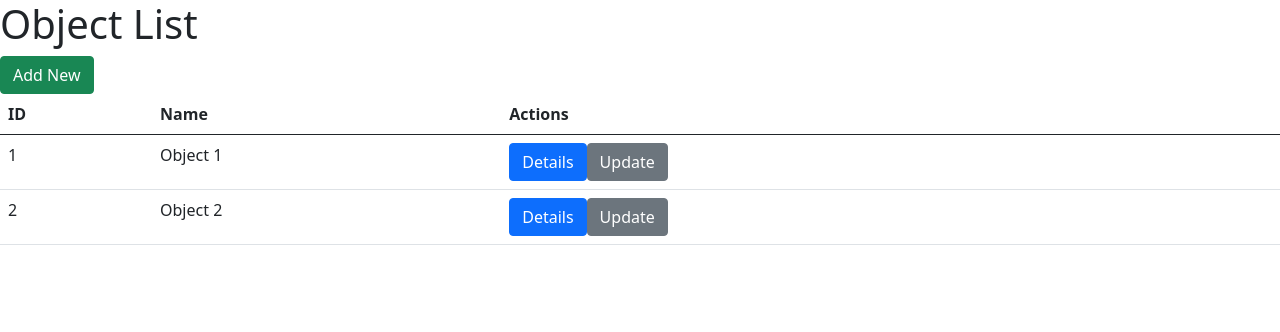
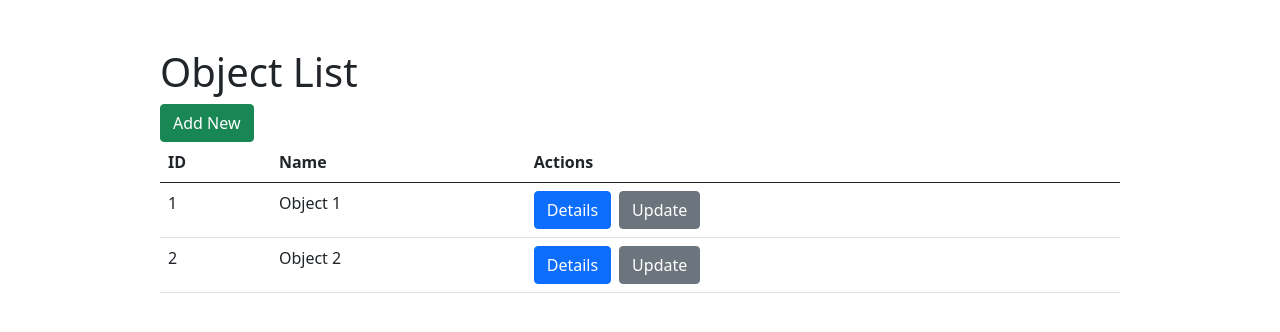
Before and after one commit to carLayar/MBRS_Projekat, a Vue app in the folder generator_output/vue-template/: page /table in a window 1280 px wide. Shown: the top 332 px of the page. Built offline with nearby package versions, Linux system fonts and the light colour scheme.

Commit message:
feat: added margins

```diff
--- a/generator_output/vue-template/src/components/ObjectDetails.vue
+++ b/generator_output/vue-template/src/components/ObjectDetails.vue
@@ -1,5 +1,5 @@
 <template>
-  <div>
+  <div class="mt-5 w-75 ms-auto me-auto">
     <h1>Object Details</h1>
     <div v-if="object">
       <p>ID: {{ object.id }}</p>
--- a/generator_output/vue-template/src/components/ObjectTable.vue
+++ b/generator_output/vue-template/src/components/ObjectTable.vue
@@ -1,4 +1,5 @@
 <template>
+  <div class="mt-5 w-75 ms-auto me-auto">
     <h1>Object List</h1>
     <button class="btn btn-success" data-bs-toggle="modal" data-bs-target="#modalAdd"
       @click="showAddModal">Add New</button>
@@ -15,13 +16,15 @@
           <td>{{ object.id }}</td>
           <td>{{ object.name }}</td>
           <td>
-          <button class="btn btn-primary mr-2" @click="viewDetails(object.id)">Details</button>
+            <button class="btn btn-primary me-2" @click="viewDetails(object.id)">Details</button>
             <button class="btn btn-secondary" @click="showUpdateModal(object)"
             data-bs-toggle="modal" data-bs-target="#modalUpdate">Update</button>
           </td>
         </tr>
       </tbody>
     </table>
+  </div>
+
 
   <div class="modal fade" id="modalAdd" tabindex="-1" aria-labelledby="modalAddLabel" aria-hidden="true">
     <div class="modal-dialog">
```
Lines whose indentation alone changed are shown as unchanged.
